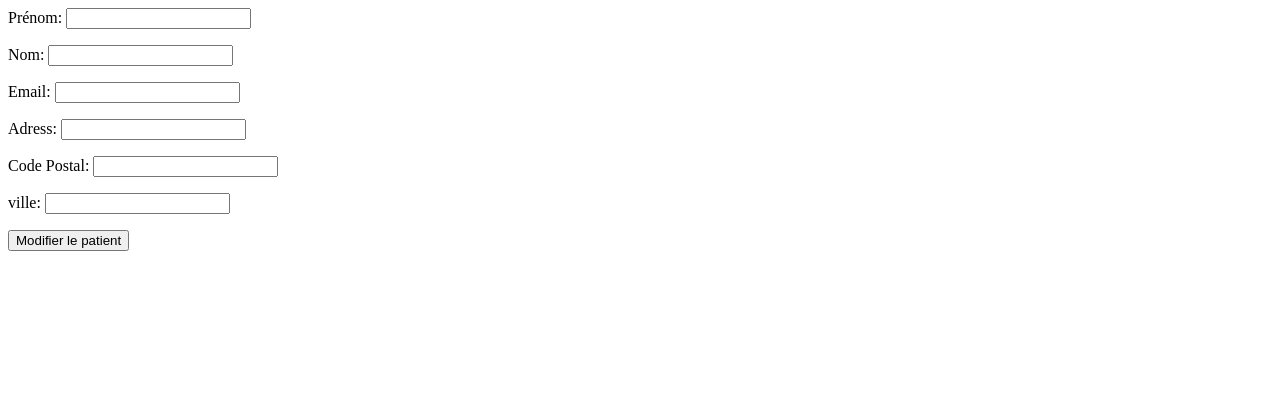
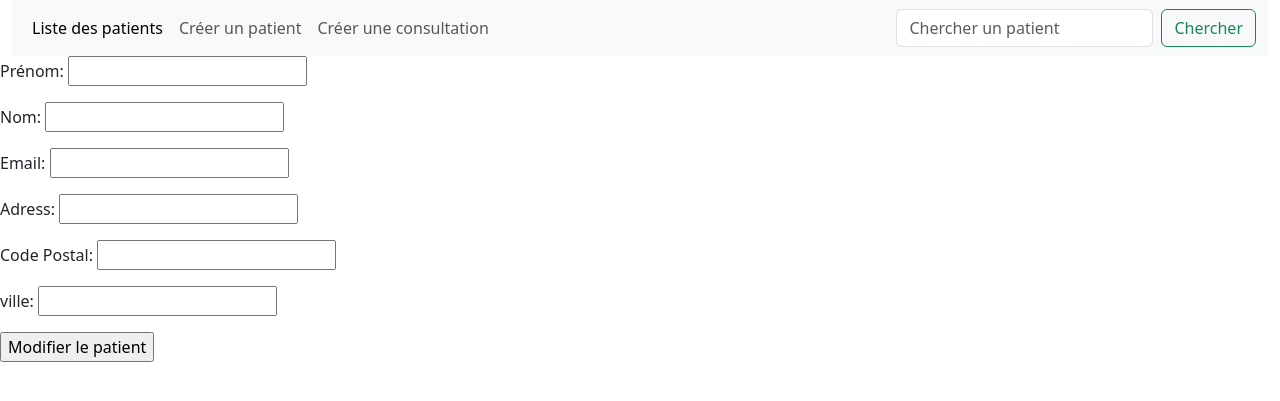
Before and after one commit to JeanBaptisteScanavino/patientsManager, a Django app: template manager/templates/patients/patients_update.html in a window 1280 px wide. Shown: the top 401 px of the page. Run offline with Django 4.2, Linux system fonts and the light colour scheme; the template is opened without the code that fills it: values that come from a table or form of the project are taken from there, others are empty; some libraries are stand-ins or nearby versions.

Commit message:
feat(css): add some css

```diff
--- a/manager/manager/settings.py
+++ b/manager/manager/settings.py
@@ -40,7 +40,8 @@ INSTALLED_APPS = [
     "django.contrib.messages",
     "django.contrib.staticfiles",
     "django_extensions",
-    'django_select2',
+    "django_select2",
+    'bootstrap5',
 ]
 
 MIDDLEWARE = [
--- a/manager/patients/views.py
+++ b/manager/patients/views.py
@@ -34,8 +34,8 @@ class PatientsCreation(FormView):
     def form_valid(self, form):
         try:
             self.is_valid(form)
-            patient = Patients._create_patient(form.cleaned_data)
-            return reverse_lazy("patients-detail", kwargs={"pk": patient.pk})
+            Patients._create_patient(form.cleaned_data)
+            return super(PatientsCreation, self).form_valid(form)
         except Exception as e:
             return HttpResponseBadRequest(e)
 
--- a/manager/requirements.txt
+++ b/manager/requirements.txt
@@ -1,8 +1,10 @@
 asgiref==3.7.2
+beautifulsoup4==4.12.2
 black==23.3.0
 click==8.1.3
 Django==4.2.2
 django-appconf==1.0.5
+django-bootstrap-v5==1.0.11
 django-extensions==3.2.3
 django-searchable-encrypted-fields==0.2.1
 django-select2==8.1.2
@@ -21,6 +23,7 @@ pytest==7.4.0
 python-dateutil==2.8.2
 requests==2.31.0
 six==1.16.0
+soupsieve==2.4.1
 sqlparse==0.4.4
 tomli==2.0.1
 typing_extensions==4.7.0
--- a/manager/templates/base.html
+++ b/manager/templates/base.html
@@ -3,10 +3,13 @@
   <head>
     <meta charset="UTF-8">
     <title>{% block title %}Accueil{% endblock %}</title>
+    {% load bootstrap5 %}
+    {% bootstrap_css %}
+    {% bootstrap_javascript %}
   </head>
 
   <body>
-    <div class="page-content">
+    <div class="container-fluid mx-auto">
       {% block navbar %}
         {% include 'layout/navbar.html' %}
       {% endblock %}
--- a/manager/templates/consultations/list.html
+++ b/manager/templates/consultations/list.html
@@ -1,5 +1,5 @@
 {% extends 'base.html' %}
-{% block title %}Liste des patients{% endblock %}
+{% block title %}Liste des Consultations pour{% endblock %}
 {% block content %}
   <div class="container">
         {% for consultation in consultations %}
--- a/manager/templates/layout/navbar.html
+++ b/manager/templates/layout/navbar.html
@@ -1,7 +1,30 @@
 <nav>
-{% if user.is_authenticated %}
-  <div class="navigation">
-    HOME
+{% comment %} {% if user.is_authenticated %} {% endcomment %}
+  <div class="navbar navbar-expand-lg navbar-light bg-light">
+    <div class="container-fluid">
+      {% comment %} <a class="navbar-brand" href="/">HOME</a>
+      <button class="navbar-toggler" type="button" data-bs-toggle="collapse" data-bs-target="#navbarSupportedContent" aria-controls="navbarSupportedContent" aria-expanded="false" aria-label="Toggle navigation">
+        <span class="navbar-toggler-icon"></span>
+      </button> {% endcomment %}
+      <div class="collapse navbar-collapse" id="navbarSupportedContent">
+        <ul class="navbar-nav me-auto mb-2 mb-lg-0">
+          <li class="nav-item">
+            <a class="nav-link active" aria-current="page" href="{% url 'patients-list' %}">Liste des patients</a>
+          </li>
+          <li class="nav-item">
+            <a class="nav-link" href="{% url 'patients-creation' %}">Créer un patient</a>
+          </li>
+          <li class="nav-item">
+            <a class="nav-link" href="{% url 'consultation-creation' %}">Créer une consultation</a>
+          </li>
+        </ul>
+        <form class="d-flex">
+          <input class="form-control me-2" type="search" placeholder="Chercher un patient" aria-label="Search">
+          <button class="btn btn-outline-success" type="submit">Chercher</button>
+        </form>
+      </div>
+    </div>
+  </nav>
   </div>
-{% endif %}
+{% comment %} {% endif %} {% endcomment %}
 </nav>
--- a/manager/templates/patients/detail.html
+++ b/manager/templates/patients/detail.html
@@ -1,2 +1,6 @@
+{% extends 'base.html' %}
+{% block title %}Patient {{object.lastname}}{% endblock %}
+{% block content %}
 <h1>{{ object.first_name }}</h1>
 <p>{{ object.last_name }}</p>
+{% endblock %}
--- a/manager/templates/patients/patients_update.html
+++ b/manager/templates/patients/patients_update.html
@@ -1,4 +1,10 @@
+{% extends 'base.html' %}
+{% block title %}Liste des patients{% endblock %}
+{% block content %}
+{% load bootstrap5 %}
+
 <form method="post">{% csrf_token %}
     {{ form.as_p }}
     <input type="submit" value="Modifier le patient">
 </form>
+{% endblock %}
```
Also changed, not shown: manager/templates/consultations/creation.html (+13 -4 lines), manager/templates/patients/creation.html (+14 -4 lines), manager/templates/patients/list.html (+30 -4 lines), requirements.txt (+124 -18 lines).
